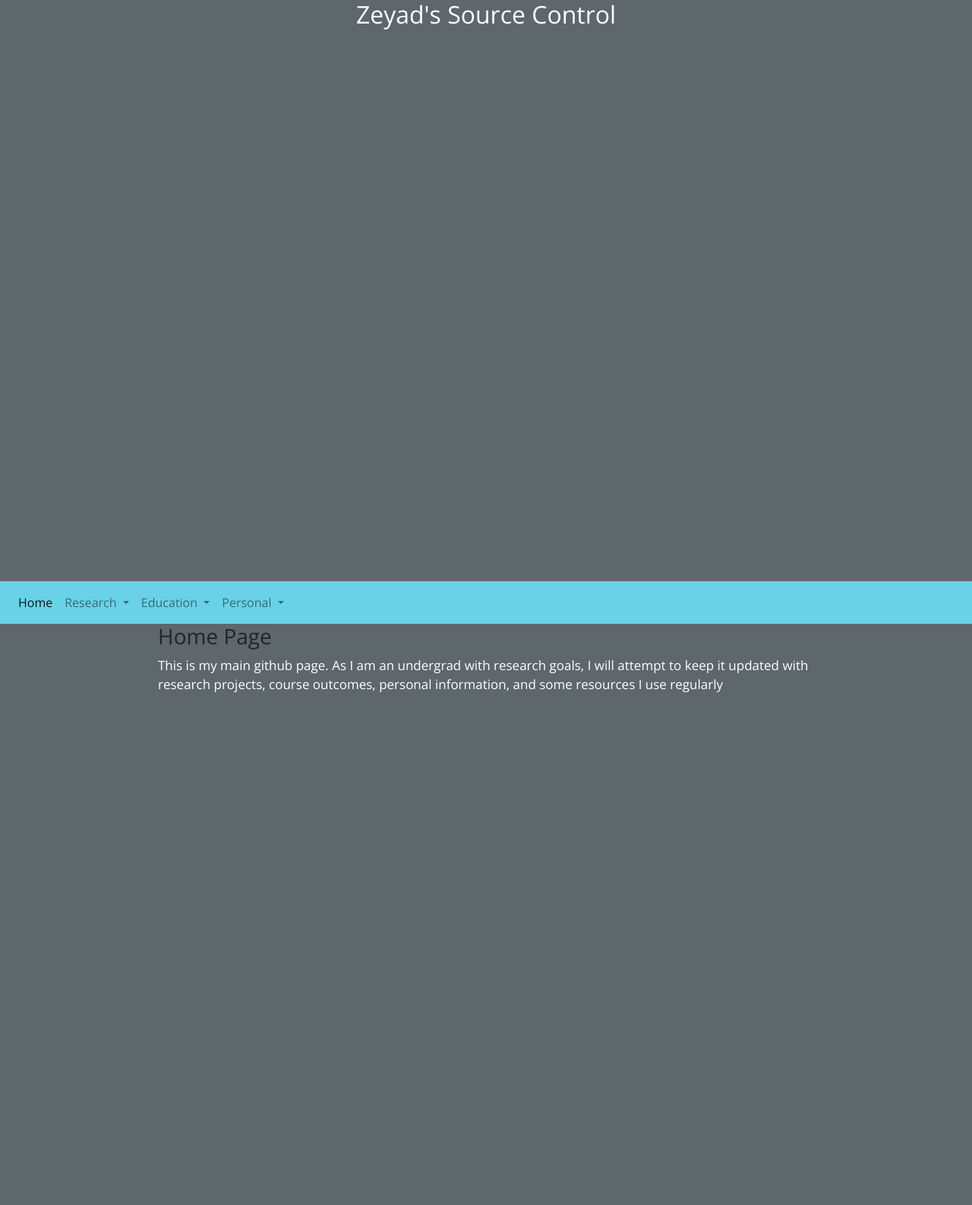
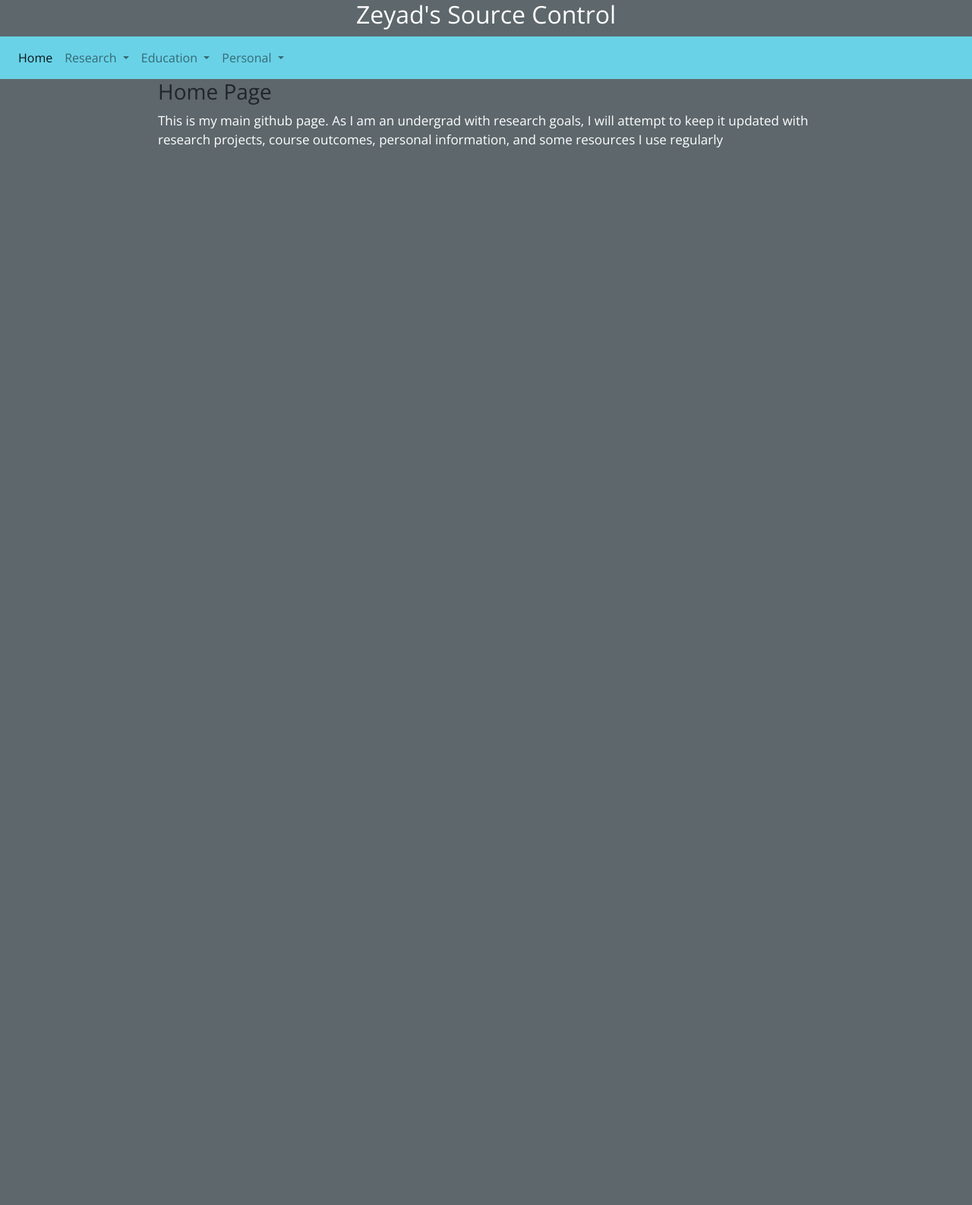
Before and after one commit to zshureih/zshureih.github.io, a Jekyll site: the page built from content/index.html, in a window 1280 px wide. Shown: the whole page at 76% size. Built offline with Jekyll 4.4.1, drawn with Linux system fonts in a browser that asks for light colours; after the commit the page ends 900 px from its top, so only the background shows below that.

Commit message:
style change

```diff
--- a/content/assets/css/style.css
+++ b/content/assets/css/style.css
@@ -69,7 +69,6 @@ body {
   left: 0;
   right: 0;
   margin: 0 auto;
-  min-height: 85vh;
   max-width: 960px;
   display: table;
   position: relative;
```
